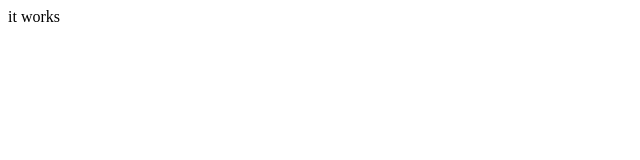
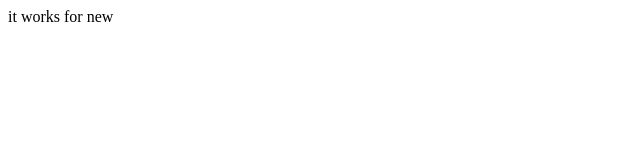
Before and after one commit to sudeepdahal/try.github.io, a plain HTML site: page index.html in a window 1280 px wide. Shown: the full height of the page, 0-640 px from the left. Drawn offline with Linux system fonts and the light colour scheme.

Commit message:
modify index.html

```diff
--- a/index.html
+++ b/index.html
@@ -1,5 +1,5 @@
 <html>
 <body>
-it works
+it works for new
 </body>
 </html>
```
